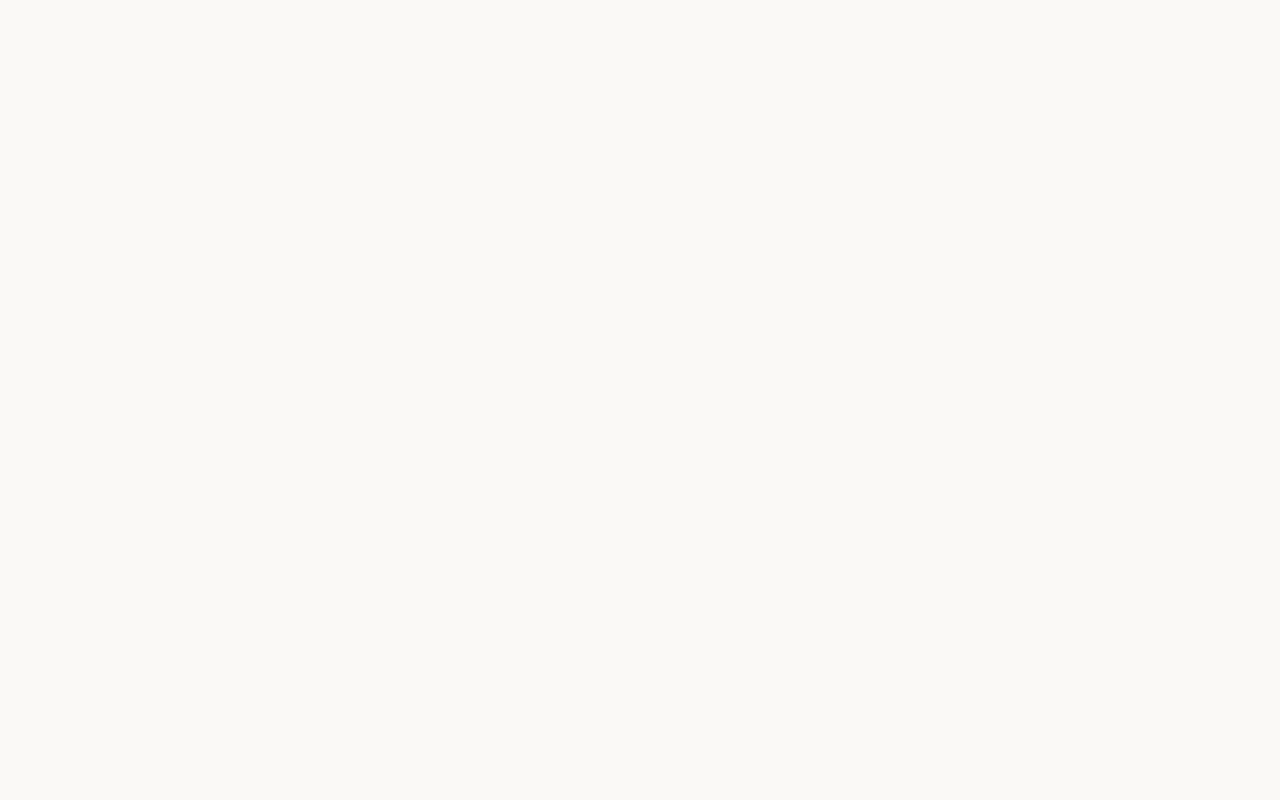
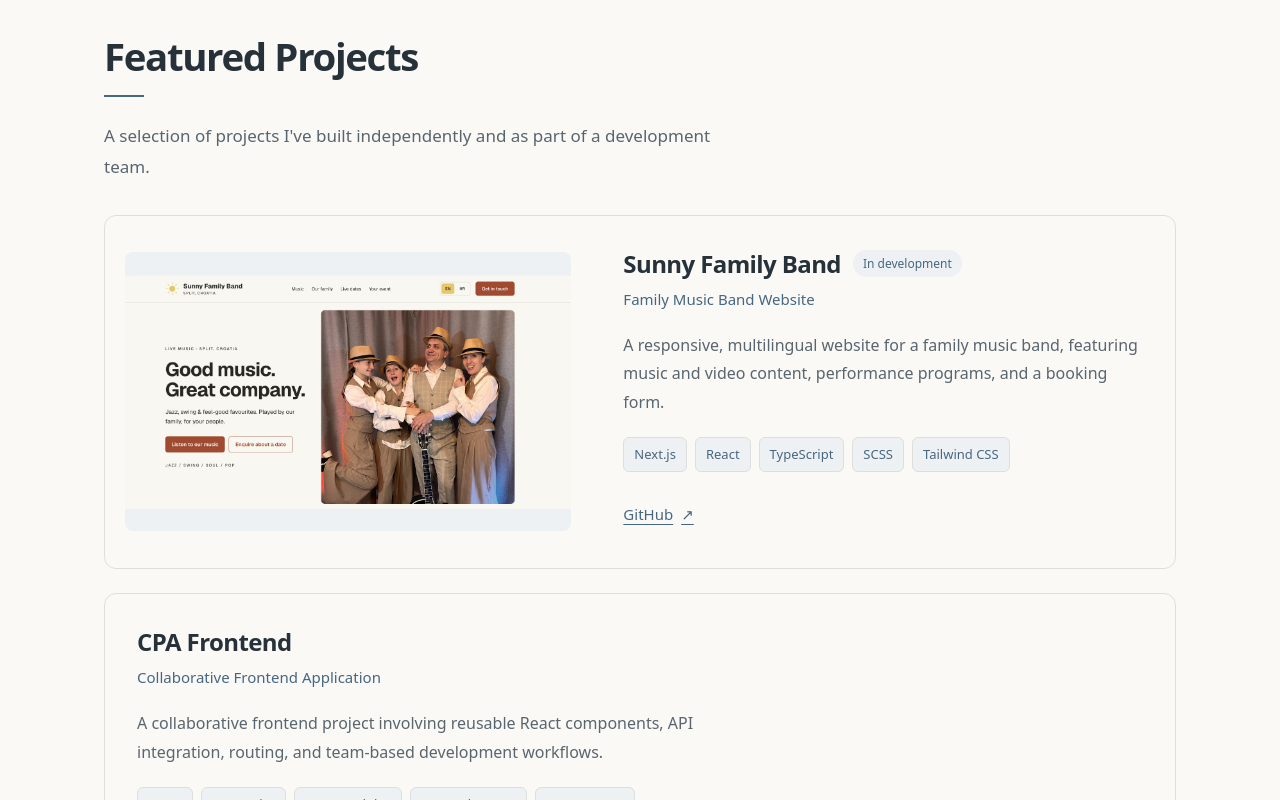
Before and after one commit to KonnyDaugh/portfolio_natalia_diachenko, a React (Vite) app: page / in a window 1280 px wide. Shown: the part 1780-2580 px from the top of the page. Before the commit the page ends 1735 px from the top, so only its background shows below. Built offline with nearby package versions, Linux system fonts and the light colour scheme.

Commit message:
feat implement featured projects section

```diff
--- a/src/App.tsx
+++ b/src/App.tsx
@@ -3,6 +3,7 @@ import { Header } from './components/Header/Header';
 import { Hero } from './sections/Hero/Hero';
 import { About } from './sections/About/About';
 import { Skills } from './sections/Skills/Skills';
+import { Projects } from './sections/Projects/Projects';
 
 export function App() {
   return (
@@ -13,6 +14,7 @@ export function App() {
         <Hero />
         <About />
         <Skills />
+        <Projects />
       </main>
     </>
   );
--- a/src/components/Header/Header.tsx
+++ b/src/components/Header/Header.tsx
@@ -5,7 +5,7 @@ import * as styles from './Header.module.scss';
 const navigation = [
   { label: 'About', href: '#about', disabled: false },
   { label: 'Skills', href: '#skills', disabled: false },
-  { label: 'Projects', href: '#projects', disabled: true },
+  { label: 'Projects', href: '#projects', disabled: false },
   { label: 'Contact', href: '#contact', disabled: true },
 ];
 
--- /dev/null
+++ b/src/components/ProjectCard/ProjectCard.module.scss
@@ -0,0 +1,115 @@
+.card {
+  min-width: 0;
+  overflow: hidden;
+  border: 1px solid var(--color-border);
+  border-radius: 0.75rem;
+}
+
+.content {
+  min-width: 0;
+  padding: clamp(1.25rem, 3vw, 2rem);
+}
+
+.titleRow {
+  display: flex;
+  align-items: center;
+  flex-wrap: wrap;
+  gap: 0.75rem;
+
+  h3 {
+    margin: 0;
+    font-size: clamp(1.25rem, 2vw, 1.5rem);
+    font-weight: 650;
+    line-height: 1.3;
+    letter-spacing: -0.025em;
+  }
+}
+
+.status {
+  padding: 0.25rem 0.625rem;
+  border-radius: 2rem;
+  background: #edf1f3;
+  color: var(--color-accent);
+  font-size: 0.75rem;
+}
+
+.subtitle {
+  margin: 0.5rem 0 0;
+  color: var(--color-accent);
+  font-size: 0.9375rem;
+}
+
+.description {
+  max-width: 70ch;
+  margin: 1.25rem 0;
+  color: var(--color-muted);
+  line-height: 1.8;
+}
+
+.technologies {
+  display: flex;
+  flex-wrap: wrap;
+  gap: 0.5rem;
+  margin: 0;
+  padding: 0;
+  list-style: none;
+
+  li {
+    max-width: 100%;
+    padding: 0.375rem 0.625rem;
+    border: 1px solid var(--color-border);
+    border-radius: 0.375rem;
+    background: #edf1f3;
+    color: var(--color-accent);
+    font-size: 0.8125rem;
+    overflow-wrap: anywhere;
+  }
+}
+
+.links {
+  display: flex;
+  flex-wrap: wrap;
+  gap: 1.5rem;
+  margin-top: 1.25rem;
+
+  a {
+    display: inline-flex;
+    align-items: center;
+    gap: 0.5rem;
+    min-height: 2.75rem;
+    color: var(--color-accent);
+    font-size: 0.9375rem;
+    font-weight: 500;
+    text-underline-offset: 0.25rem;
+
+    &:hover { text-decoration-thickness: 2px; }
+  }
+}
+
+.preview {
+  position: relative;
+  align-self: center;
+  min-width: 0;
+  aspect-ratio: 16 / 10;
+  margin: 1.25rem;
+  overflow: hidden;
+  border-radius: 0.5rem;
+  background: #edf1f3;
+
+  img {
+    position: absolute;
+    inset: 0;
+    display: block;
+    width: 100%;
+    height: 100%;
+    object-fit: contain;
+    object-position: center;
+  }
+}
+
+@media (min-width: 48rem) {
+  .withImage {
+    display: grid;
+    grid-template-columns: minmax(0, 1fr) minmax(0, 1.2fr);
+  }
+}
--- /dev/null
+++ b/src/components/ProjectCard/ProjectCard.tsx
@@ -0,0 +1,62 @@
+import * as styles from './ProjectCard.module.scss';
+
+export interface Project {
+  id: string;
+  title: string;
+  subtitle: string;
+  description: string;
+  technologies: readonly string[];
+  githubUrl: string;
+  status?: string;
+  image?: {
+    src: string;
+    alt: string;
+    width: number;
+    height: number;
+  };
+  liveDemoUrl?: string;
+}
+
+interface ProjectCardProps {
+  project: Project;
+}
+
+export function ProjectCard({ project }: ProjectCardProps) {
+  const { id, title, subtitle, description, technologies, githubUrl, status, image, liveDemoUrl } = project;
+
+  return (
+    <article
+      className={`${styles.card} ${image ? styles.withImage : ''}`}
+      aria-labelledby={`${id}-heading`}
+    >
+      {image && (
+        <div className={styles.preview}>
+          <img src={image.src} alt={image.alt} width={image.width} height={image.height} loading="lazy" />
+        </div>
+      )}
+      <div className={styles.content}>
+        <div className={styles.titleRow}>
+          <h3 id={`${id}-heading`}>{title}</h3>
+          {status && <span className={styles.status}>{status}</span>}
+        </div>
+        <p className={styles.subtitle}>{subtitle}</p>
+        <p className={styles.description}>{description}</p>
+        <ul className={styles.technologies} aria-label="Technologies">
+          {technologies.map((technology) => <li key={technology}>{technology}</li>)}
+        </ul>
+        <div className={styles.links}>
+          <a href={githubUrl} target="_blank" rel="noopener noreferrer"
+            aria-label={`${title} on GitHub (opens in a new tab)`}>
+            GitHub <span aria-hidden="true">↗</span>
+          </a>
+          {liveDemoUrl && (
+            <a href={liveDemoUrl} target="_blank" rel="noopener noreferrer"
+              aria-label={`${title}: Live Demo (opens in a new tab)`}>
+              Live Demo <span aria-hidden="true">↗</span>
+            </a>
+          )}
+        </div>
+      </div>
+    </article>
+  );
+}
--- a/src/sections/Hero/Hero.module.scss
+++ b/src/sections/Hero/Hero.module.scss
@@ -84,7 +84,9 @@
   background: var(--color-accent);
   color: #fff;
   font-size: 0.875rem;
-  cursor: not-allowed;
+  text-decoration: none;
+
+  &:hover { text-decoration: underline; text-underline-offset: 0.25rem; }
 }
 
 .note {
--- a/src/sections/Hero/Hero.tsx
+++ b/src/sections/Hero/Hero.tsx
@@ -33,13 +33,12 @@ export function Hero() {
           and modern frontend technologies.
         </p>
         <div className={styles.actions}>
-          <button className={styles.projectsButton} type="button" disabled
-            aria-describedby="projects-note">
+          <a className={styles.projectsButton} href="#projects">
             View My Projects <span aria-hidden="true">↗</span>
-          </button>
+          </a>
           <DownloadCv />
         </div>
-        <p className={styles.note} id="projects-note">Projects and CV coming soon.</p>
+        <p className={styles.note} id="projects-note">CV coming soon.</p>
         <ul className={styles.socialLinks} aria-label="Social profiles">
           {socialLinks.map(({ label, href }) => (
             <li key={label}>
--- /dev/null
+++ b/src/sections/Projects/Projects.module.scss
@@ -0,0 +1,36 @@
+.projects {
+  max-width: var(--content-width);
+  margin-inline: auto;
+  padding: clamp(3rem, 6vw, 5rem) 1.5rem;
+  border-top: 1px solid var(--color-border);
+}
+
+.heading {
+  margin: 0;
+  font-size: clamp(1.75rem, 3vw, 2.5rem);
+  font-weight: 650;
+  line-height: 1.2;
+  letter-spacing: -0.035em;
+
+  &::after {
+    content: '';
+    display: block;
+    width: 2.5rem;
+    height: 2px;
+    margin-top: 1rem;
+    background: var(--color-accent);
+  }
+}
+
+.introduction {
+  max-width: 65ch;
+  margin: 1.5rem 0 2rem;
+  color: var(--color-muted);
+  font-size: 1.0625rem;
+  line-height: 1.8;
+}
+
+.cards {
+  display: grid;
+  gap: 1.5rem;
+}
--- /dev/null
+++ b/src/sections/Projects/Projects.tsx
@@ -0,0 +1,56 @@
+import { ProjectCard, type Project } from '../../components/ProjectCard/ProjectCard';
+import * as styles from './Projects.module.scss';
+
+const projects: readonly Project[] = [
+  {
+    id: 'sunny-family-band',
+    title: 'Sunny Family Band',
+    subtitle: 'Family Music Band Website',
+    description: 'A responsive, multilingual website for a family music band, featuring music and video content, performance programs, and a booking form.',
+    technologies: ['Next.js', 'React', 'TypeScript', 'SCSS', 'Tailwind CSS'],
+    githubUrl: 'https://github.com/KonnyDaugh/sunny-family-band-v2',
+    status: 'In development',
+    image: {
+      src: new URL('../../assets/images/projects/sunny-family-band.webp', import.meta.url).href,
+      alt: 'Sunny Family Band v2 homepage with the band portrait and booking links',
+      width: 2779,
+      height: 1456,
+    },
+  },
+  {
+    id: 'cpa-frontend',
+    title: 'CPA Frontend',
+    subtitle: 'Collaborative Frontend Application',
+    description: 'A collaborative frontend project involving reusable React components, API integration, routing, and team-based development workflows.',
+    technologies: ['React', 'TypeScript', 'SCSS Modules', 'TanStack Query', 'React Router'],
+    githubUrl: 'https://github.com/ezotop/cpa-f',
+  },
+  {
+    id: 'hgd-stjepan-radic',
+    title: 'HGD Stjepan Radić',
+    subtitle: 'Orchestra Website',
+    description: 'A responsive website for a local orchestra, featuring its history, organizational information, an archive, and media content.',
+    technologies: ['Next.js', 'React', 'TypeScript'],
+    githubUrl: 'https://github.com/KonnyDaugh/hgd-stjepan-radic-website',
+    image: {
+      src: new URL('../../assets/images/projects/hgd-stjepan-radic.webp', import.meta.url).href,
+      alt: 'HGD Stjepan Radić homepage featuring the orchestra',
+      width: 1200,
+      height: 750,
+    },
+  },
+];
+
+export function Projects() {
+  return (
+    <section className={styles.projects} id="projects" aria-labelledby="projects-heading">
+      <h2 className={styles.heading} id="projects-heading">Featured Projects</h2>
+      <p className={styles.introduction}>
+        A selection of projects I've built independently and as part of a development team.
+      </p>
+      <div className={styles.cards}>
+        {projects.map((project) => <ProjectCard key={project.id} project={project} />)}
+      </div>
+    </section>
+  );
+}
```
Also changed, not shown: src/assets/images/projects/hgd-stjepan-radic.webp (added), src/assets/images/projects/sunny-family-band.webp (added).
